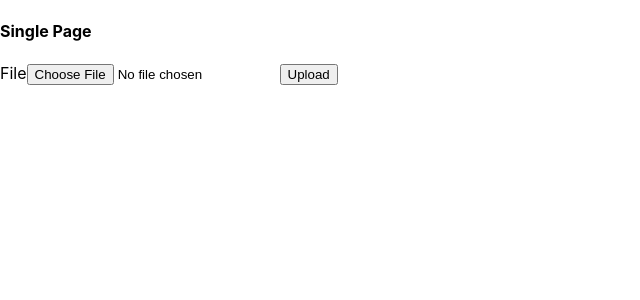
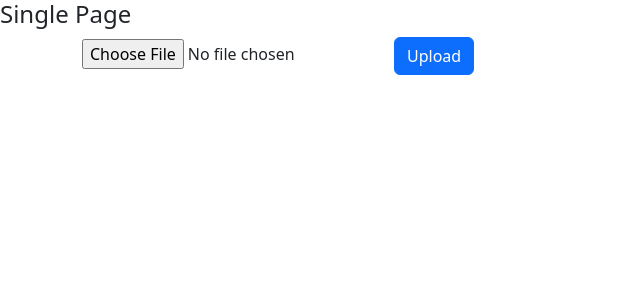
Before and after one commit to GordonJooste/LearningPortal, a React (Create React App) app: page / in a window 1280 px wide. Shown: the top 300 px of the page, without its empty margins (0-640 px from the left). Built offline with nearby package versions, Linux system fonts and the light colour scheme.

Commit message:
just changing to the new type of file upload

```diff
--- a/package.json
+++ b/package.json
@@ -8,6 +8,7 @@
     "@testing-library/react": "^13.4.0",
     "@testing-library/user-event": "^13.5.0",
     "axios": "^1.4.0",
+    "bootstrap": "^5.3.0",
     "cors": "^2.8.5",
     "express": "^4.18.2",
     "fabric": "^5.3.0",
--- a/src/App.js
+++ b/src/App.js
@@ -8,6 +8,7 @@ import Canvas from './components/Canvas';
 import FileUpload from './components/fileUpload';
 import { Counter } from './counter/counter';
 import { useSelector } from 'react-redux';
+import '../node_modules/bootstrap/dist/css/bootstrap.min.css';
 
 const App = () => {
   useEffect(() => { pdfjs.GlobalWorkerOptions.workerSrc =`https://cdnjs.cloudflare.com/ajax/libs/pdf.js/${pdfjs.version}/pdf.worker.js`;});
--- a/src/components/fileUpload.js
+++ b/src/components/fileUpload.js
@@ -2,6 +2,7 @@ import React from 'react';
 import { useDispatch } from 'react-redux';
 import { uploadFile } from '../fileupload/fileUploadSlice';
 import axios from 'axios';
+
 
 function FileUploader() {
   const dispatch = useDispatch();
@@ -15,52 +16,16 @@ function FileUploader() {
 
   const handleSubmit = (event) =>{
     event.preventDefault();
-    const form = event.currentTarget;
 
-    const url = new URL(form.action);
-    const formData = new FormData(form);
-    const searchParams = new URLSearchParams(formData);
-    console.log(formData);
-    /** @type {Parameters<fetch>[1]} */
-    const fetchOptions = {
-      method: form.method,
-    };
-
-    if (form.method.toLowerCase() === 'post') {
-      if (form.enctype === 'multipart/form-data') {
-        fetchOptions.body = formData;
-      } else {
-        fetchOptions.body = searchParams;
-      }
-    } else {
-      url.search = searchParams;
-    }
-    console.log(fetchOptions);
-    console.log(url);
-    fetch(url, fetchOptions);
-
-    event.preventDefault();
-
-
-    /*const file = event.target.files[0];
-
-    const data = new FormData()
-    data.append('file', file)
-    axios.post("http://localhost:8000/upload", data, {
-       // receive two    parameter endpoint url ,form data
-    }).then(res => { // then print response status
-     console.log(res.statusText)
-    })*/
   }
 
 
 
   return (
-    <div>
-      <form action="/api" method="post" encType="multipart/form-data" onSubmit={handleSubmit}>
-        <label for="file">File</label>
+    <div className='container'>
+      <form className='form-group' >
         <input id="file" name="file" type="file" onChange={handleFileChange} />
-        <button>Upload</button>
+        <button className='btn btn-primary' type='submit' >Upload</button>
       </form>
     </div>
   );
```
Also changed, not shown: server.js (+6 -22 lines), 1 other file (tests, documents, lock files or other folders).
